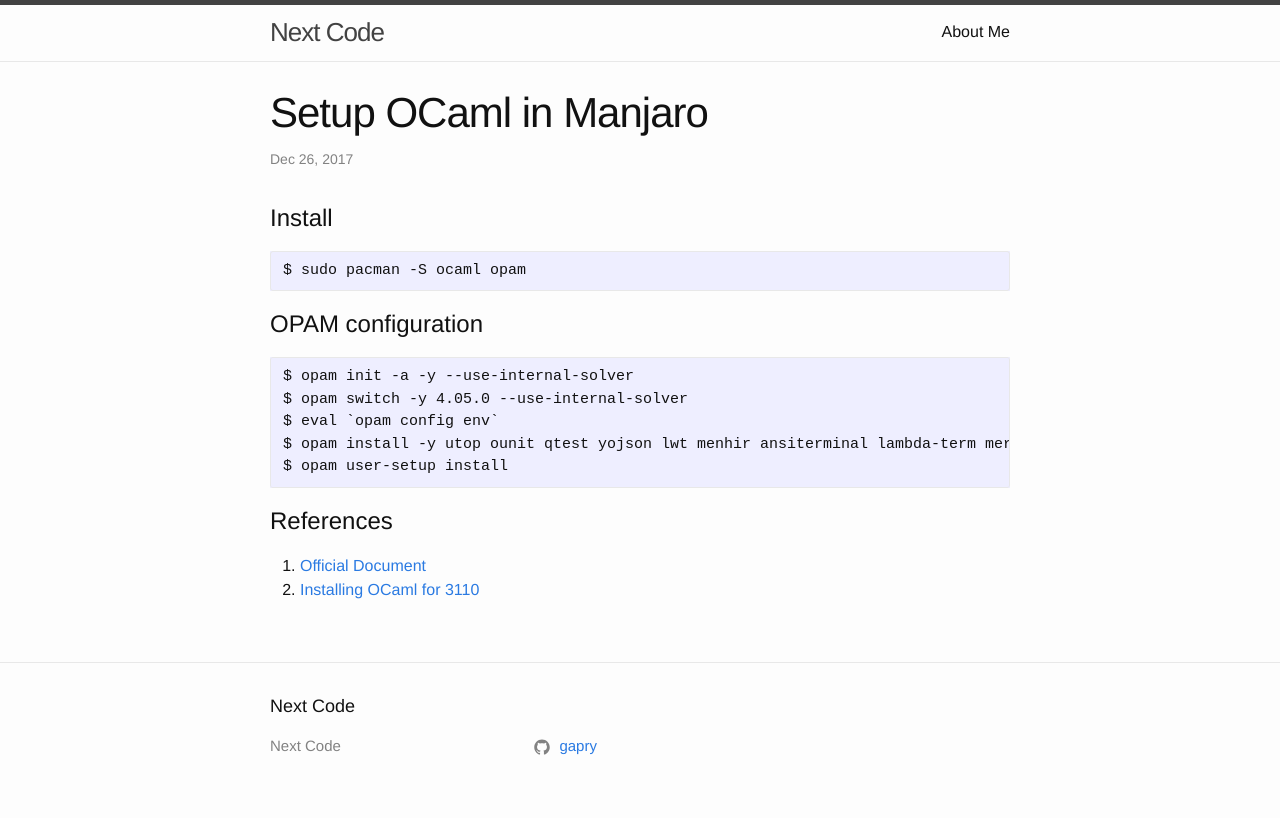
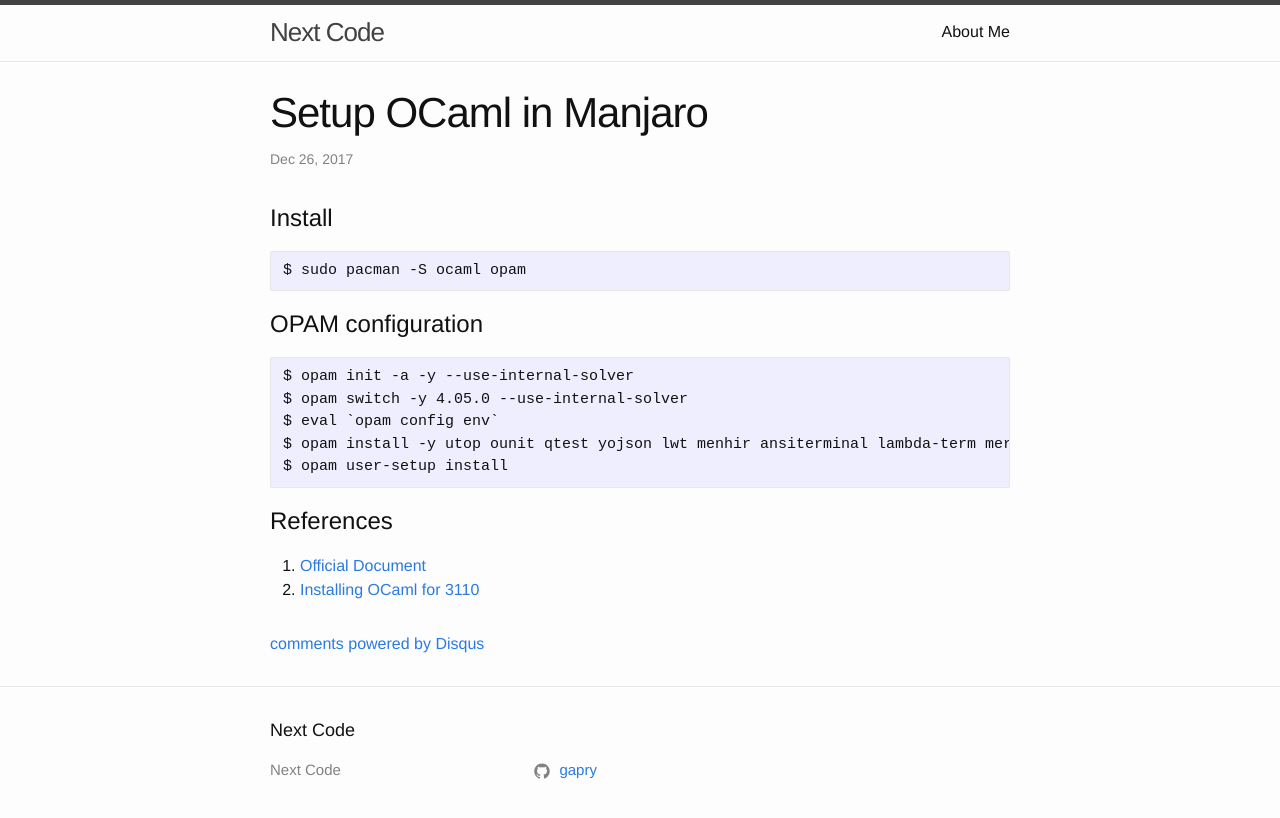
Before and after one commit to TermMC/gapry.github.io, a Jekyll site: the page built from _posts/2017-12-27-Setup-OCaml-In-Arch.md, in a window 1280 px wide. Shown: the top 818 px of the page. Built offline with Jekyll 4.4.1, drawn with Linux system fonts in a browser that asks for light colours; comment, search, counter and statistics services are not loaded; some of the changed lines change nothing that is shown.

Commit message:
enable comment feature

```diff
--- a/_includes/disqus_comments.html
+++ b/_includes/disqus_comments.html
@@ -1,20 +1,19 @@
-{% if page.comments != false and jekyll.environment == "production" %}
+<div id="disqus_thread"></div>
+    <script type="text/javascript">
+    /* * * CONFIGURATION VARIABLES: EDIT BEFORE PASTING INTO YOUR WEBPAGE * * */
+    var disqus_shortname = 'rhadowtechnote'; // required: replace example with your forum shortname
+    var disqus_identifier = '{.{ page.url }}';
+    var disqus_url = 'https://rhadow.github.com{.{ page.url }}';
 
-  <div id="disqus_thread"></div>
-  <script>
-    var disqus_config = function () {
-      this.page.url = '{{ page.url | absolute_url }}';
-      this.page.identifier = '{{ page.url | absolute_url }}';
-    };
-
+    /* * * DON'T EDIT BELOW THIS LINE * * */
     (function() {
-      var d = document, s = d.createElement('script');
-
-      s.src = 'https://{{ site.disqus.shortname }}.disqus.com/embed.js';
-
-      s.setAttribute('data-timestamp', +new Date());
-      (d.head || d.body).appendChild(s);
+        var dsq = document.createElement('script');
+        dsq.type = 'text/javascript';
+        dsq.async = true;
+        dsq.src = '//' + disqus_shortname + '.disqus.com/embed.js';
+        (document.getElementsByTagName('head')[0] || document.getElementsByTagName('body')[0]).appendChild(dsq);
     })();
-  </script>
-  <noscript>Please enable JavaScript to view the <a href="https://disqus.com/?ref_noscript" rel="nofollow">comments powered by Disqus.</a></noscript>
-{% endif %}
+    </script>
+    <noscript>Please enable JavaScript to view the <a href="http://disqus.com/?ref_noscript">comments powered by Disqus.</a>
+    </noscript>
+    <a href="http://disqus.com" class="dsq-brlink">comments powered by <span class="logo-disqus">Disqus</span></a>
--- a/_layouts/default.html
+++ b/_layouts/default.html
@@ -11,6 +11,9 @@
       <div class="wrapper">
         {{ content }}
       </div>
+      <div class="wrapper">
+        {% include disqus_comments.html %}
+      </div>
     </main>
 
     {% include footer.html %}
```
